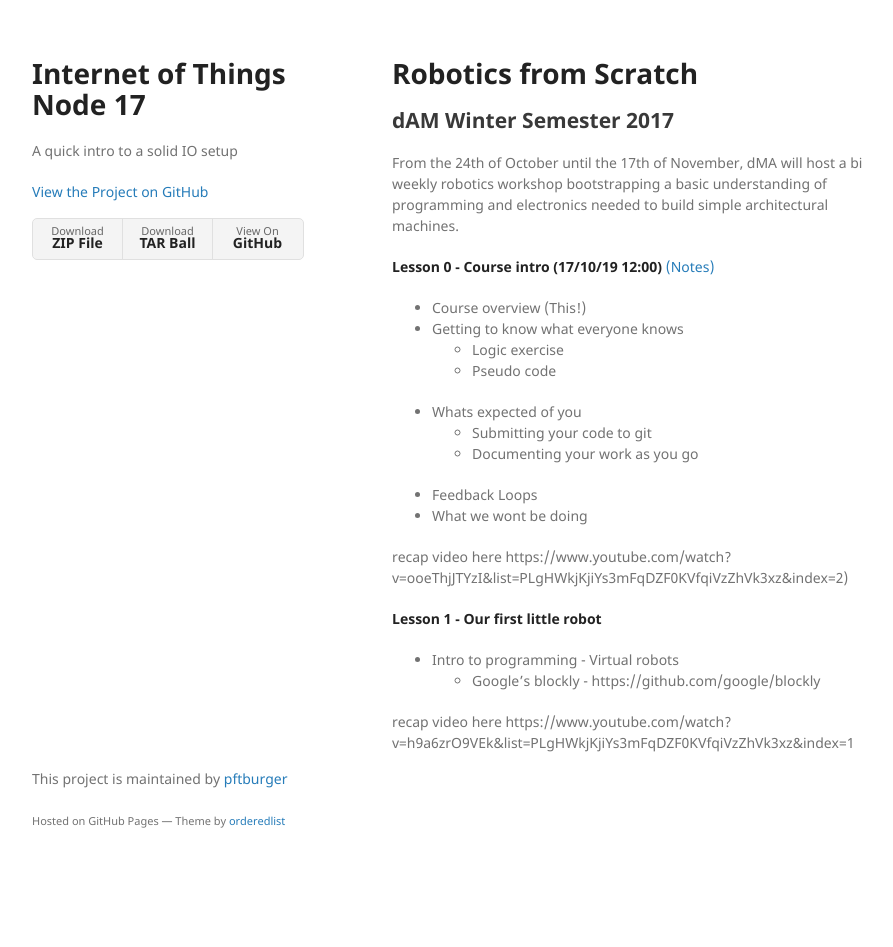
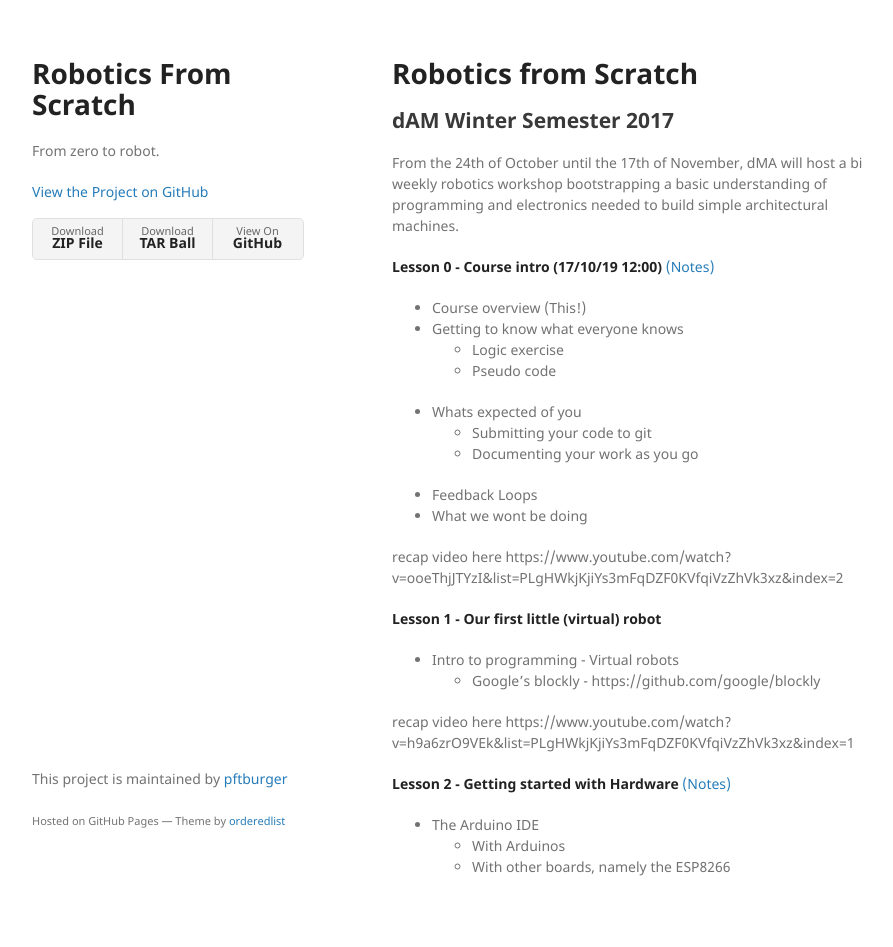
Before and after one commit to pftburger/roboticsFromScratch, a Jekyll site: the page built from docs/index.md, in a window 1280 px wide. Shown: the whole page, without its empty margins (178-1071 px from the left). Built offline with Jekyll 4.4.1, drawn with Linux system fonts in a browser that asks for light colours; our own code applies the rules of GitHub Pages for plain Markdown files; before the commit the page ends 900 px from its top, so only the background shows below that.

Commit message:
Added Arduino and Wemos setup

```diff
--- a/docs/_config.yml
+++ b/docs/_config.yml
@@ -1,5 +1,5 @@
-title: Internet of Things Node 17
-description: A quick intro to a solid IO setup
+title: Robotics From Scratch
+description: From zero to robot.
 show_downloads: true
 google_analytics:
 theme:
--- a/docs/index.md
+++ b/docs/index.md
@@ -17,12 +17,19 @@ From the 24th of October until the 17th of November, dMA will host a bi weekly r
 + What we wont be doing
 
 recap video here
-https://www.youtube.com/watch?v=ooeThjJTYzI&list=PLgHWkjKjiYs3mFqDZF0KVfqiVzZhVk3xz&index=2)
+https://www.youtube.com/watch?v=ooeThjJTYzI&list=PLgHWkjKjiYs3mFqDZF0KVfqiVzZhVk3xz&index=2
 
-**Lesson 1 - Our first little robot**
+**Lesson 1 - Our first little (virtual) robot**
 
 + Intro to programming - Virtual robots
   + Google's blockly - https://github.com/google/blockly
 
 recap video here
 https://www.youtube.com/watch?v=h9a6zrO9VEk&list=PLgHWkjKjiYs3mFqDZF0KVfqiVzZhVk3xz&index=1
+
+
+**Lesson 2 - Getting started with Hardware**
+[(Notes)](slides/C004-ESP8266Wemos/index.html)
++ The Arduino IDE
+  + With Arduinos
+  + With other boards, namely the ESP8266
```
